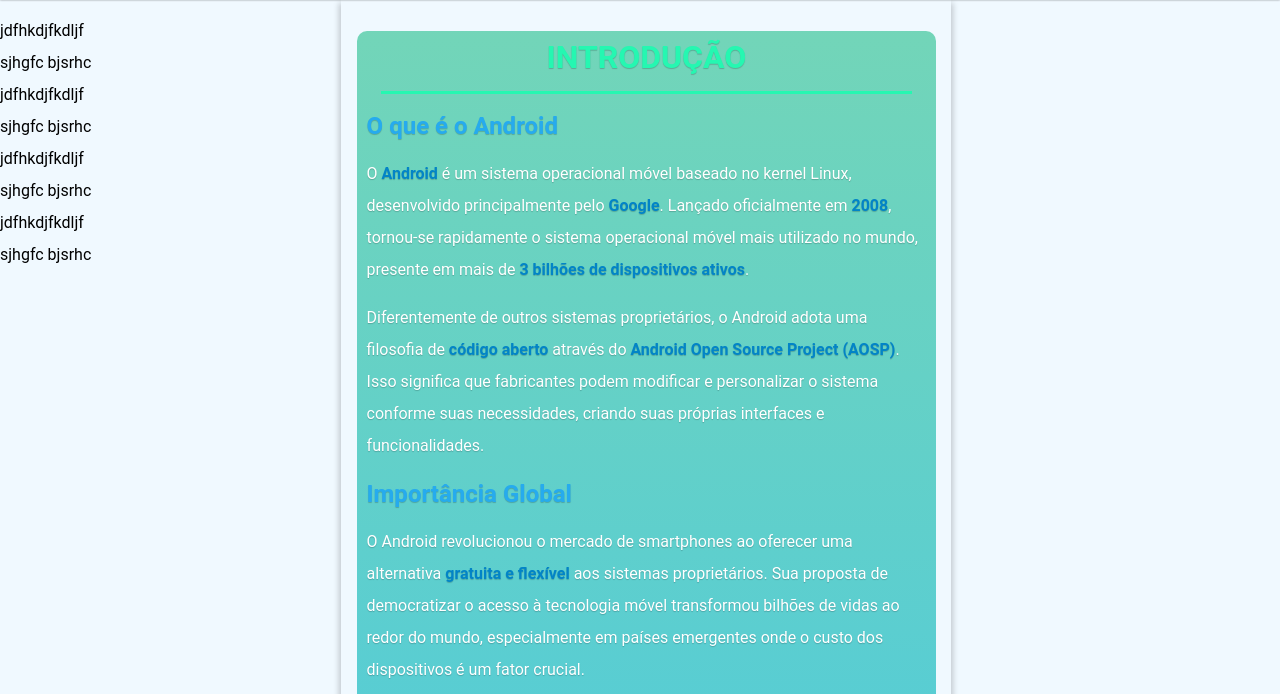
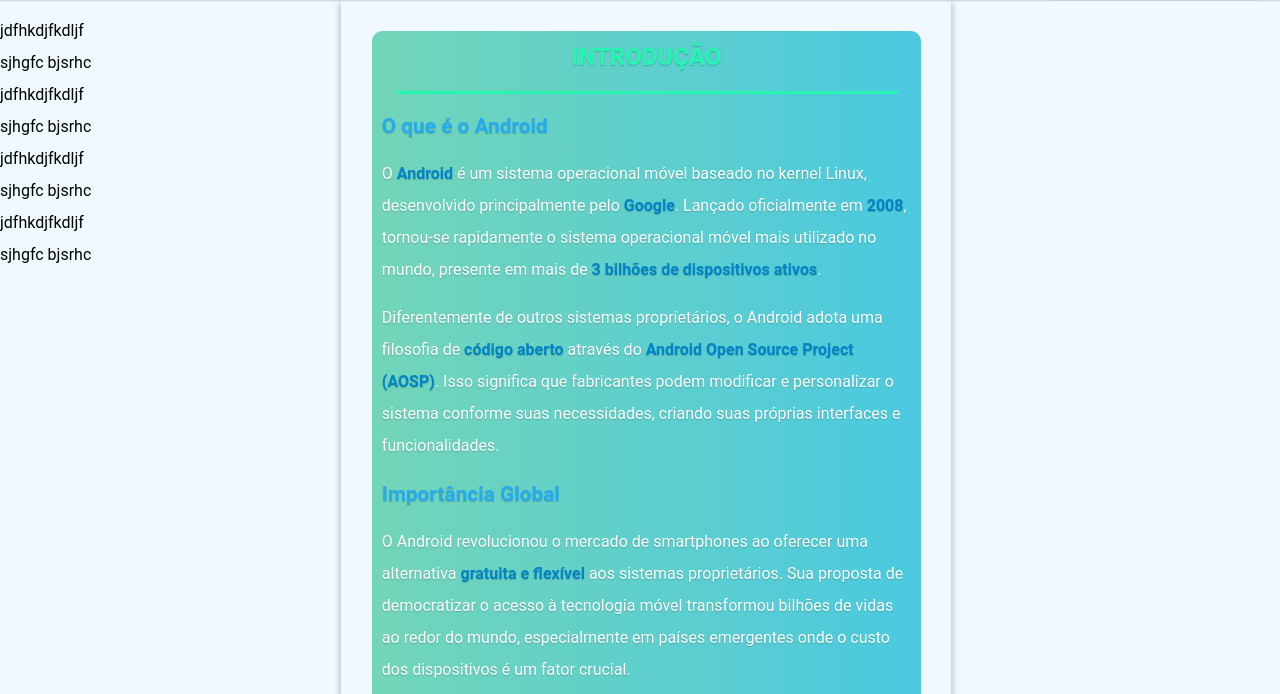
Before and after one commit to jose33-afk/android-site-2.0, a plain HTML site: page index.html in a window 1280 px wide. Shown: the part 106-800 px from the top of the page. Drawn offline with Linux system fonts and the light colour scheme.

Commit message:
mais estilizaçao de texto
ajustes

```diff
--- a/assets/css/base/variables.css
+++ b/assets/css/base/variables.css
@@ -11,5 +11,5 @@
     --color-border:  #5f708a;
 
     --cor-subtitolo: #26abee;
-    --background-introducao: linear-gradient(to bottom, #10b9818f, #06b5d4b4);
+    --background-introducao: linear-gradient(to right, #10b9818f, #06b5d4b4);
 }
--- a/assets/css/texto/texto.css
+++ b/assets/css/texto/texto.css
@@ -5,9 +5,40 @@
     text-shadow: 0 1px 1px rgba(0, 0, 0, 0.199);
 }
 
+.section-contener__texto-completo h1 {
+    font-size: 1.5em;
+}
+
+.section-contener__texto-completo h2 {
+    font-size: 1.3em;
+}
+
 .section-contener__texto-completo {
-    width: 95%;
+    width: 90%;
     margin: 2em auto;
+}
+
+.section-contener__texto-completo section {
+    margin: 1.5em 0;
+}
+
+.section-contener__texto-completo strong {
+    color: var(--cor-strong);
+}
+
+.section-contener__texto-completo h1 {
+    color: var(--cor-titolo);
+}
+
+.section-contener__texto-completo h2, h3 {
+    color: var(--cor-subtitolo);
+}
+
+.linha {
+    border-bottom: 3px solid var(--cor-titolo);
+    margin: 1em auto;
+    height: 2px;
+    width: 100%;
 }
 
 /*Introduçao*/
@@ -18,22 +49,10 @@
     padding: 10px;
 }
 
-#texto-completo__section-introducao strong {
-    color: var(--cor-strong);
-}
-
 .section-introducao__titolo {
-    color: var(--cor-titolo);
     text-align: center;
 }
 
 .section-introducao__linha {
-    border-bottom: 3px solid var(--cor-titolo);
-    margin: 1em auto;
-    height: 2px;
     width: 95%;
 }
-
-.section-introducao__subtitolo {
-    color: var(--cor-subtitolo);
-}
--- a/index.html
+++ b/index.html
@@ -66,7 +66,7 @@
                 <!--Introduçao-->
                 <section id="texto-completo__section-introducao">
                     <h1 id="introducao" class="section-introducao__titolo">INTRODUÇÃO</h1>
-                    <div class="section-introducao__linha"></div>
+                    <div class="section-introducao__linha linha"></div>
                     <h2 class="section-introducao__subtitolo">O que é o Android</h2>
                     <p class="section-introducao__paragrafo">
                         O <strong>Android</strong> é um sistema operacional móvel baseado no kernel Linux, desenvolvido principalmente pelo <strong>Google</strong>. Lançado oficialmente em <strong>2008</strong>, tornou-se rapidamente o sistema operacional móvel mais utilizado no mundo, presente em mais de <strong>3 bilhões de dispositivos ativos</strong>.
@@ -92,7 +92,7 @@
                 <!--Origens e Fundaçao-->
                 <section id="texto-completo__section-origens-e-fundacao">
                     <h1 id="origens-e-fundacao-2003-2005" class="section-origens-e-fundacao__titolo">ORIGENS E FUNDAÇÃO (2003-2005)</h1>
-
+                    <div class="linha"></div>
                     <h2 class="section-origens-e-fundacao__subititolo">A Criação da Android Inc.</h2>
                     <p class="section-origens-e-fundacao__paragrafo">
                         Em <strong>outubro de 2003</strong>, quatro visionários da tecnologia se reuniram em Palo Alto, Califórnia, para fundar a <strong>Android Inc.</strong> <strong id="andy-rubin-pai-do-android">Andy Rubin</strong>, conhecido como "pai do Android", liderava o grupo junto com <strong id="rich-miner-cofundador">Rich Miner</strong>, <strong id="nick-sears-cofundador">Nick Sears</strong> e <strong id="chris-white-cofundador">Chris White</strong>. Todos eram veteranos da indústria tech, com experiências em empresas como Apple, Microsoft e outras startups de tecnologia móvel.
@@ -147,6 +147,7 @@
                 <!--Desemvolvimento e primeira versão-->
                 <section id="texto-completo__section-desenvolvimento-e-primeira-versao">
                     <h1 id="desenvolvimento-e-primeira-versao-2007-2008" class="desenvolvimento-e-primeira-versao__titolo">DESENVOLVIMENTO E PRIMEIRA VERSÃO (2007-2008)</h1>
+                    <div class="linha"></div>
 
                     <h2 class="desenvolvimento-e-primeira-versao__subtitolo">Open Handset Alliance</h2>
                     <p class="desenvolvimento-e-primeira-versao__paragrafo">
@@ -186,6 +187,7 @@
                 <!--Primeiras evoluções-->
                 <section id="texto-completo__section-primeiras-evolucoes">
                     <h1 id="primeiras-evolucoes-2009-2010" class="section-primeiras-evolucoes__titolo">PRIMEIRAS EVOLUÇÕES (2009-2010)</h1>
+                    <div class="linha"></div>
 
                     <h2 class="section-primeiras-evolucoes__subititolo">Android 1.1 - Banana Bread (2009)</h2>
                     <p class="section-primeiras-evolucoes__paragrafo">
@@ -233,6 +235,7 @@
                 <!--consolidaçao e crescimento-->
                 <section id="texto-completo__section-consolidacao-e-crescimento">
                     <h1 id="consolidacao-e-crescimento-2010-2013" class="section-consolidacao-e-crescimento__titolo">CONSOLIDAÇÃO E CRESCIMENTO (2010-2013)</h1>
+                    <div class="linha"></div>
 
                     <h2 class="section-consolidacao-e-crescimento__subtitolo">Android 2.3 - Gingerbread (2010-2011)</h2>
                     <p class="section-consolidacao-e-crescimento__paragrafo">
@@ -263,7 +266,7 @@
                 </section>
                 <!--Era material e design-->
                 <section id="texto-completo__section-era-material-e-design">
-                    <h1 id="era-material-design-2014-2016" class="section-era-material-e-design__titolo">ERA MATERIAL DESIGN (2014-2016)</h1>
+                    <h1 id="era-material-design-2014-2016" class="section-era-material-e-design__titolo">ERA MATERIAL DESIGN (2014-2016)</h1><div class="linha"></div>
 
                     <h2  class="section-era-material-e-design__subtitolo">Android 5.0/5.1 - Lollipop (2014-2015)</h2>
                     <p  class="section-era-material-e-design__paragrafo">
@@ -296,6 +299,7 @@
                 <!--Maturidade e inteligencia-->
                 <section id="texto-completo__section-maturidade-e-inteligencia">
                     <h1 id="maturidade-e-inteligencia-2016-2019" class="section-maturidade-e-inteligencia__titolo">MATURIDADE E INTELIGÊNCIA (2016-2019)</h1>
+                    <div class="linha"></div>
 
                     <h2 class="section-maturidade-e-inteligencia__subtitolo">Android 7.0/7.1 - Nougat (2016)</h2>
                     <p class="section-maturidade-e-inteligencia__paragrafo">
@@ -342,6 +346,7 @@
                 <!---->
                 <section id="texto-completo__section-android-moderno">
                     <h1 id="android-moderno-2019-2024" class="section-android-moderno__titolo">ANDROID MODERNO (2019-2024)</h1>
+                    <div class="linha"></div>
 
                     <h2 class="section-android-moderno__subtitolo">Android 10 (2019) - Fim de uma Era</h2>
                     <p class="section-android-moderno__paragrafo">
@@ -416,6 +421,7 @@
                 <!--Android Brasil-->
                 <section id="texto-completo__section-android-no-brasil">
                     <h1 id="android-no-brasil" class="section-android-no-brasil__titolo">ANDROID NO BRASIL</h1>
+                    <div class="linha"></div>
 
                     <h2 class="section-android-no-brasil__subtitolo">Chegada e Primeiros Anos (2009-2012)</h2>
                     <p class="section-android-no-brasil__paragrafo">
@@ -454,6 +460,7 @@
                 <!--Ecossistema e tecnologias-->
                 <section id="texto-completo__section-ecossistema-tecnologias">
                     <h1 id="ecossistema-e-tecnologias" class="section-ecossistema-tecnologias__titolo">ECOSSISTEMA E TECNOLOGIAS</h1>
+                    <div class="linha"></div>
 
                     <h2 class="section-ecossistema-tecnologias__subtitolo">Google Play Store - Evolução da Distribuição</h2>
                     <p class="section-ecossistema-tecnologias__paragrafo">
@@ -497,6 +504,7 @@
                 <!--Cronologia detalhada-->
                 <section id="texto-completo__section-cronologia">
                     <h1 id="cronologia-detalhada-e-marcos" class="section-cronologia__titolo">CRONOLOGIA DETALHADA E MARCOS</h1>
+                    <div class="linha"></div>
                     <h2 class="section-cronologia__subtitolo">Timeline Completa (2003-2024)</h2>
                     <h3 class="section-cronologia__h2">2003-2005: Fundação e Aquisição</h3>
 
```
